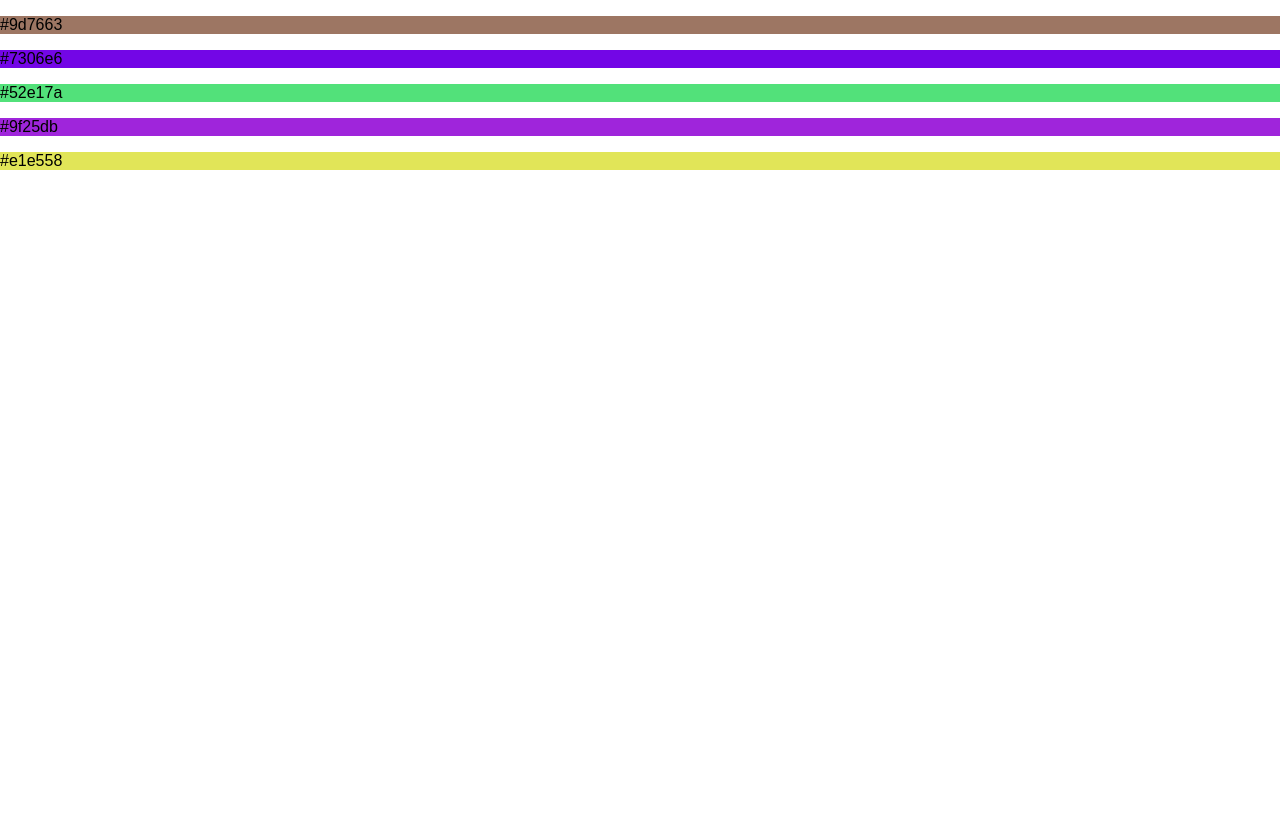
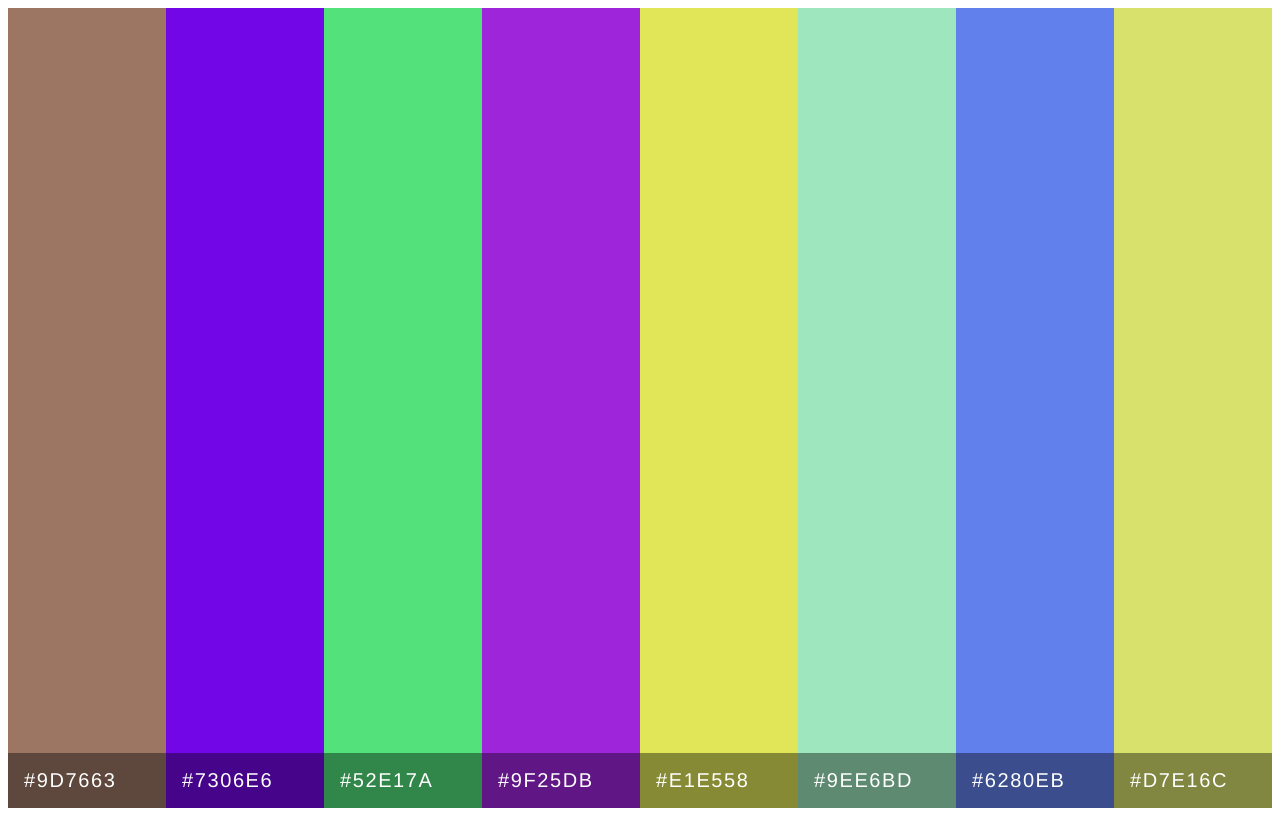
Before and after one commit to beewhoo/react-color-picker, a React (Create React App) app: page / in a window 1280 px wide. Built offline with nearby package versions, Linux system fonts and the light colour scheme.

Commit message:
added css

```diff
--- a/src/App.js
+++ b/src/App.js
@@ -8,7 +8,7 @@ class App extends React.Component {
   constructor () {
     super();
     this.state = {
-      colorsNum: 5,
+      colorsNum: 8,
       colors: []
     };
     for (let i = 0; i < this.state.colorsNum; i +=1) {
@@ -17,7 +17,9 @@ class App extends React.Component {
   }
 
   generateColor () {
-    return '#' +  Math.random().toString(16).substr(-6);
+    let hex = '#' +  Math.random().toString(16).substr(-6);
+    console.log(hex)
+    return hex
   }
 
   updateColor (index) {
--- a/src/index.css
+++ b/src/index.css
@@ -1,5 +1,48 @@
-body {
+*, *:after, *:before {
+  box-sizing: border-box;
+}
+
+.color-container {
+  display: flex;
+}
+
+.color {
+  flex-basis: 50%;
+  height: 100vh;
+  cursor: pointer;
+  position: relative;
+}
+
+.color__code {
+  position: absolute;
+  width: 100%;
+  bottom: 0;
   margin: 0;
-  padding: 0;
-  font-family: sans-serif;
+  padding: 1rem;
+  background-color: rgba(0, 0, 0, 0.4);
+  color: white;
+  font-family: Helvetica, sans-serif;
+  letter-spacing: 0.1rem;
+  font-size: 1.25em;
+  font-weight: 300;
+  text-transform: uppercase;
+  z-index: 1;
 }
+
+.color__code::-moz-selection {
+  background-color: transparent;
+}
+
+.color__code::selection {
+  background-color: transparent;
+}
+
+@media screen and (max-width: 550px) {
+  .color-container {
+    flex-wrap: wrap;
+  }
+
+  .color {
+    height: 50vh;
+  }
+}
```
